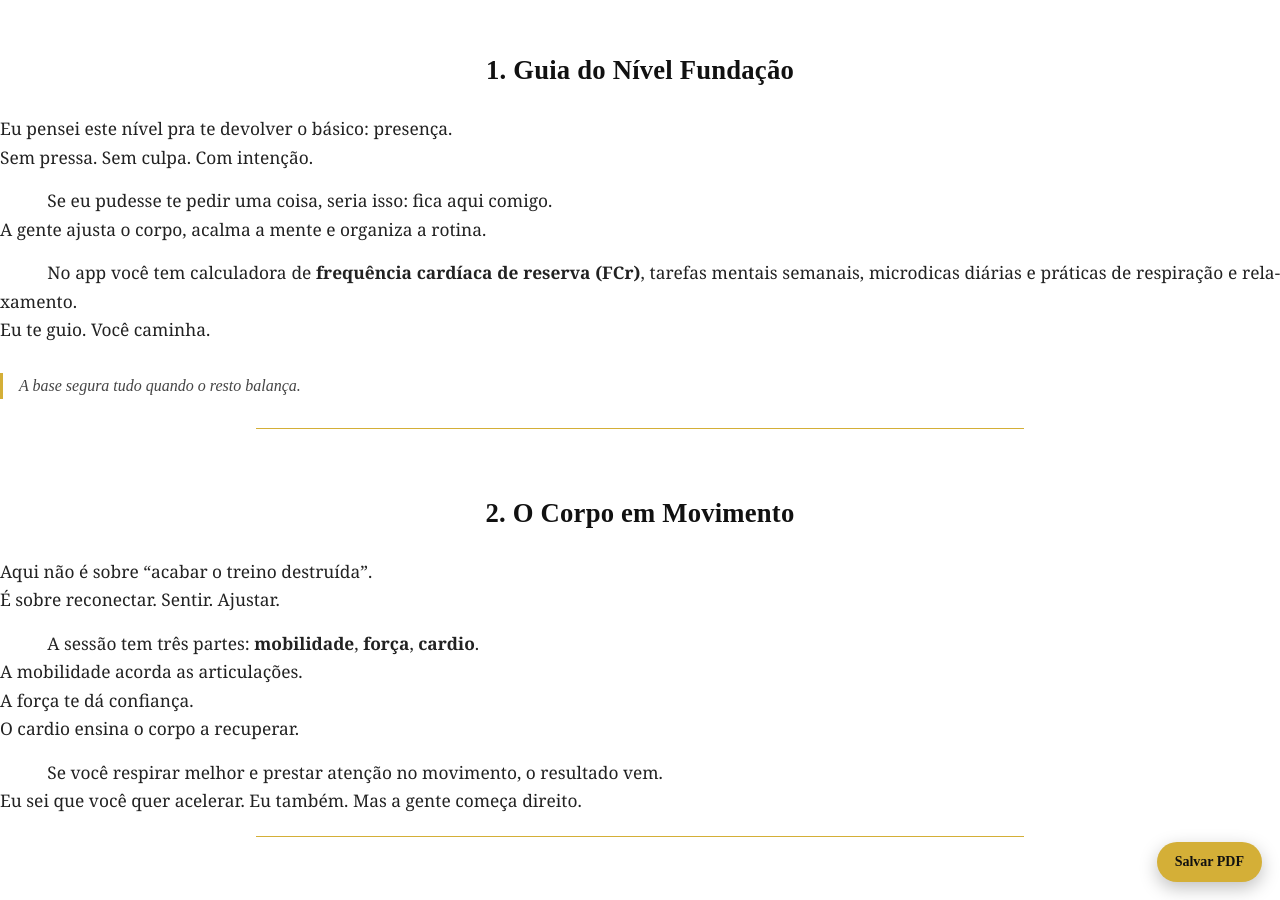
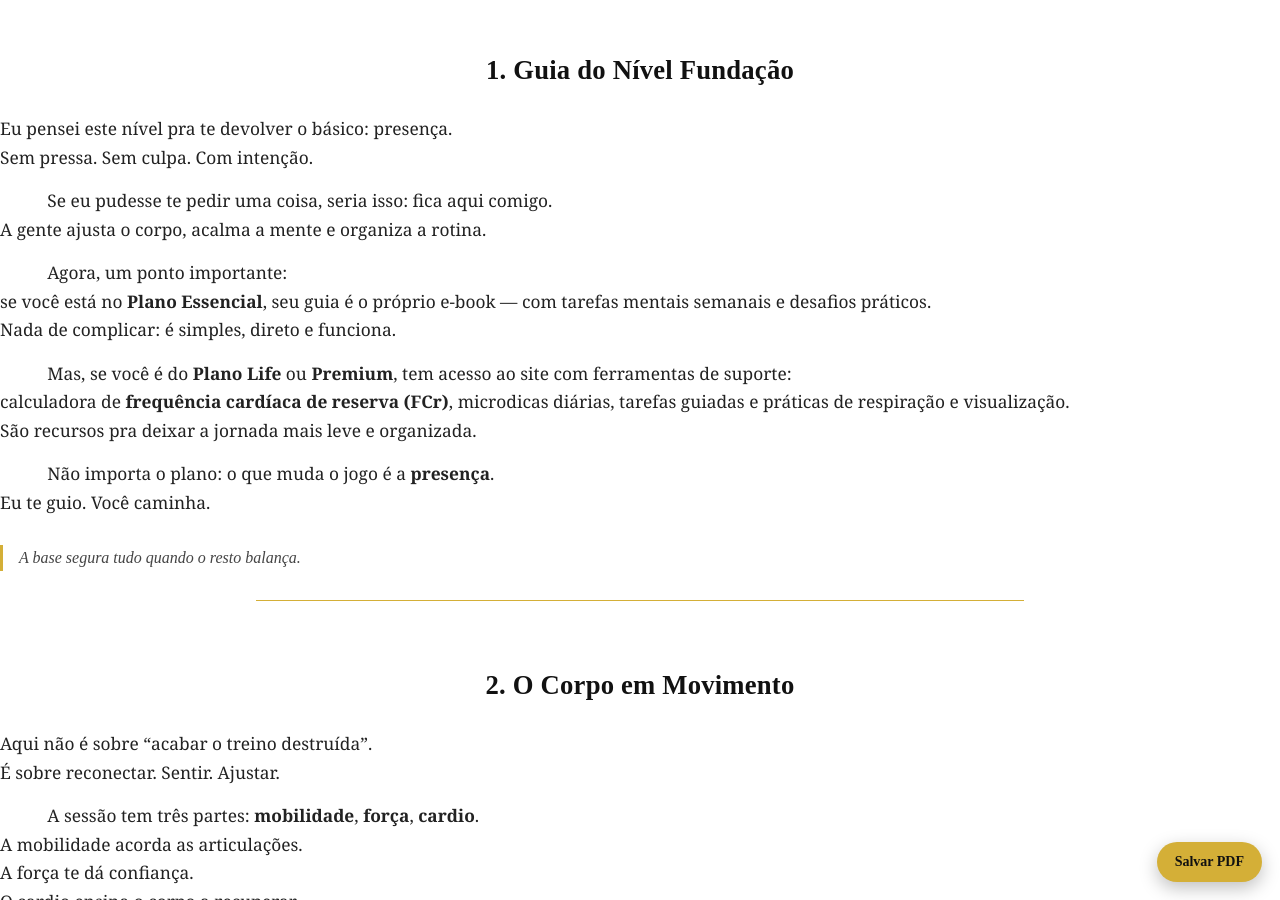
Before and after one commit to mbritodowglas-collab/ebook-creator, a Jekyll site: the page built from ebooks/fundacao.md, in a window 1280 px wide and 900 px high, scrolled down 1518 px. Built offline with Jekyll 4.4.1, drawn with Linux system fonts in a browser that asks for light colours; some of the changed text lies outside the part shown.

Commit message:
Atualizar o fundacao.md

```diff
--- a/ebooks/fundacao.md
+++ b/ebooks/fundacao.md
@@ -37,7 +37,15 @@ Sem pressa. Sem culpa. Com intenção.
 Se eu pudesse te pedir uma coisa, seria isso: fica aqui comigo.
 A gente ajusta o corpo, acalma a mente e organiza a rotina.
 
-No app você tem calculadora de **frequência cardíaca de reserva (FCr)**, tarefas mentais semanais, microdicas diárias e práticas de respiração e relaxamento.
+Agora, um ponto importante:
+se você está no **Plano Essencial**, seu guia é o próprio e-book — com tarefas mentais semanais e desafios práticos.
+Nada de complicar: é simples, direto e funciona.
+
+Mas, se você é do **Plano Life** ou **Premium**, tem acesso ao site com ferramentas de suporte:
+calculadora de **frequência cardíaca de reserva (FCr)**, microdicas diárias, tarefas guiadas e práticas de respiração e visualização.
+São recursos pra deixar a jornada mais leve e organizada.
+
+Não importa o plano: o que muda o jogo é a **presença**.
 Eu te guio. Você caminha.
 
 > A base segura tudo quando o resto balança.
@@ -140,8 +148,6 @@ Aí sim, a gente sobe a marcha no **Ascensão**.
 > No Fundação, você acabou de ensinar isso pra si mesma.
 
 <hr class="divider-gold">
-
-<div class="page-break"></div>
 
 <!-- SOBRE O AUTOR -->
 <div class="author-page">
```
Also changed, not shown: other parts of ebooks/fundacao.md (+7 -7 lines).
